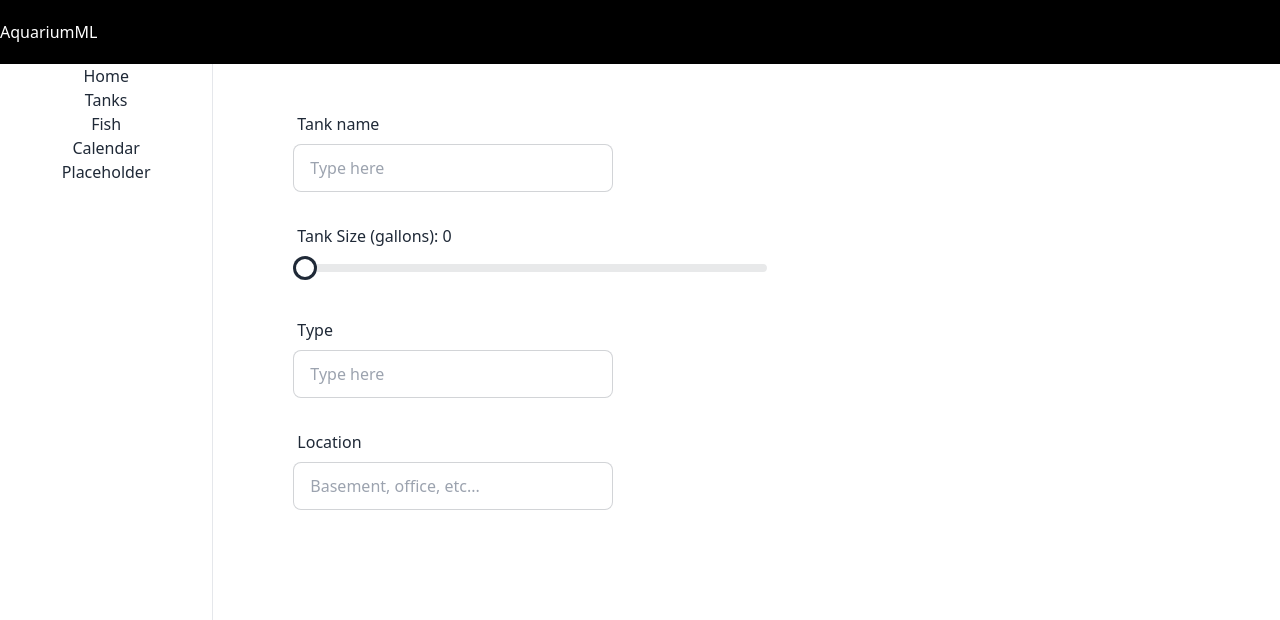
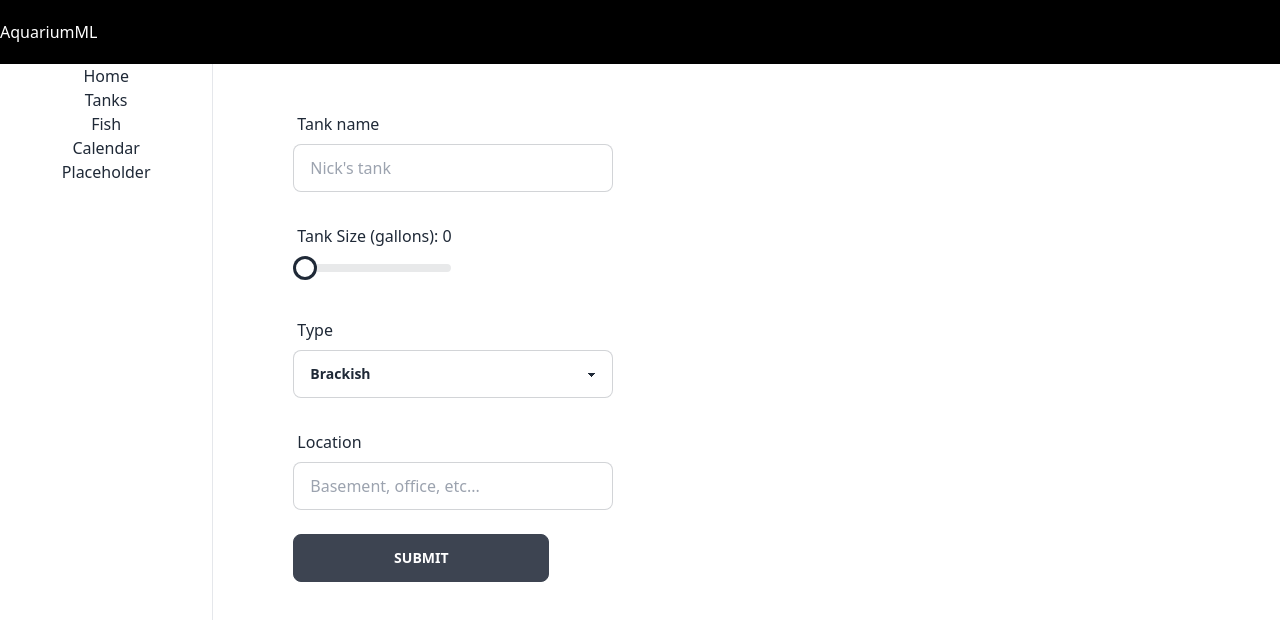
Before and after one commit to n1ckcodes/AquariumML, a Next.js app: page /tank/new in a window 1280 px wide. Shown: the top 620 px of the page. Built offline with nearby package versions, Linux system fonts and the light colour scheme.

Commit message:
Update new.js

```diff
--- a/pages/tank/new.js
+++ b/pages/tank/new.js
@@ -18,12 +18,15 @@ export default function NewTank() {
   const [gallons, setGallons] = useState(0);
 
   const formik = useFormik({
+    //These values need to be set with formik even if not used
     initialValues: {
-      email: "foobar@example.com",
-      password: "foobar",
+      size: "0",
+      name: "",
+      type: "",
+      location: "",
     },
-    validationSchema: validationSchema,
     onSubmit: (values) => {
+      console.log("here");
       alert(JSON.stringify(values, null, 2));
     },
   });
@@ -33,38 +36,67 @@ export default function NewTank() {
       <form onSubmit={formik.handleSubmit} class="m-10">
         <label class="label">Tank name</label>
         <input
+          name="name"
+          onChange={formik.handleChange}
+          value={formik.values.name}
           type="text"
-          placeholder="Type here"
+          placeholder="Nick's tank"
+          autoComplete="off"
           class="input input-bordered w-full max-w-xs"
+          required
         />
         <br />
         <br />
-        <label class="label">Tank Size (gallons): {gallons}</label>
+        <label class="label">Tank Size (gallons): {formik.values.size}</label>
         <input
+          name="size"
           type="range"
           min="0.5"
           max="500"
           step="0.25"
           value={gallons}
-          onChange={(e) => setGallons(e.target.value)}
-          class="range w-1/2"
+          onChange={formik.handleChange}
+          value={formik.values.size}
+          class="range w-1/6"
+          required
         ></input>
         <br />
         <br />
         <label class="label">Type</label>
-        <input
-          type="text"
-          placeholder="Type here"
-          class="input input-bordered w-full max-w-xs"
-        />
+        <select
+          class="select select-bordered w-full max-w-xs"
+          onChange={formik.handleChange}
+          value={formik.values.type}
+          name="type"
+          required
+        >
+          <option disabled selected>
+            Select a type
+          </option>
+          <option>Brackish</option>
+          <option>Freshwater - (Non planted) </option>
+          <option>Freshwater - Planted (C02) </option>
+          <option>Freshwater - Planted (Low tech) </option>
+          <option>Saltwater - FO</option>
+          <option>Saltwater - FOWLR</option>
+          <option>Saltwater - Reef</option>
+        </select>
         <br />
         <br />
         <label class="label">Location</label>
         <input
+          name="location"
           type="text"
           placeholder="Basement, office, etc..."
           class="input input-bordered w-full max-w-xs"
+          onChange={formik.handleChange}
+          value={formik.values.location}
+          autoComplete="off"
+          required
         />
+        <br />
+        <br />
+        <input type="submit" value="Submit" class="btn btn-wide" />
       </form>
     </Layout>
   );
```
